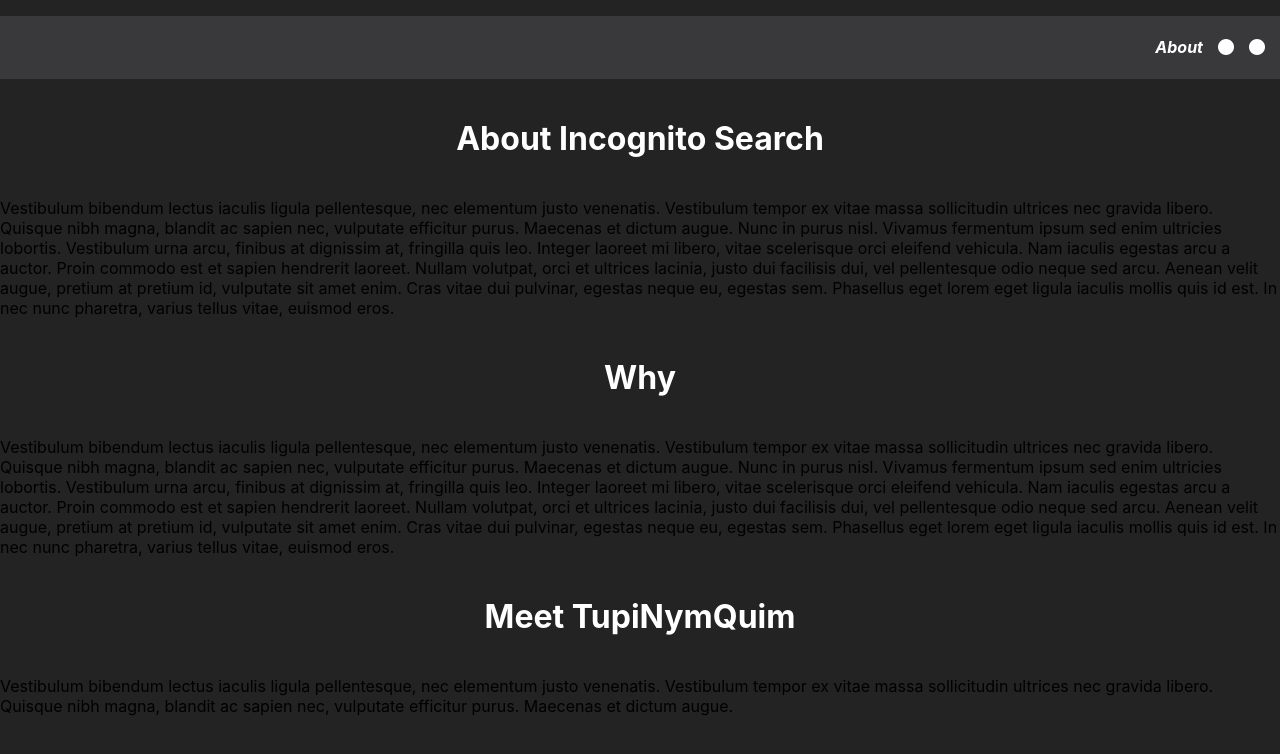
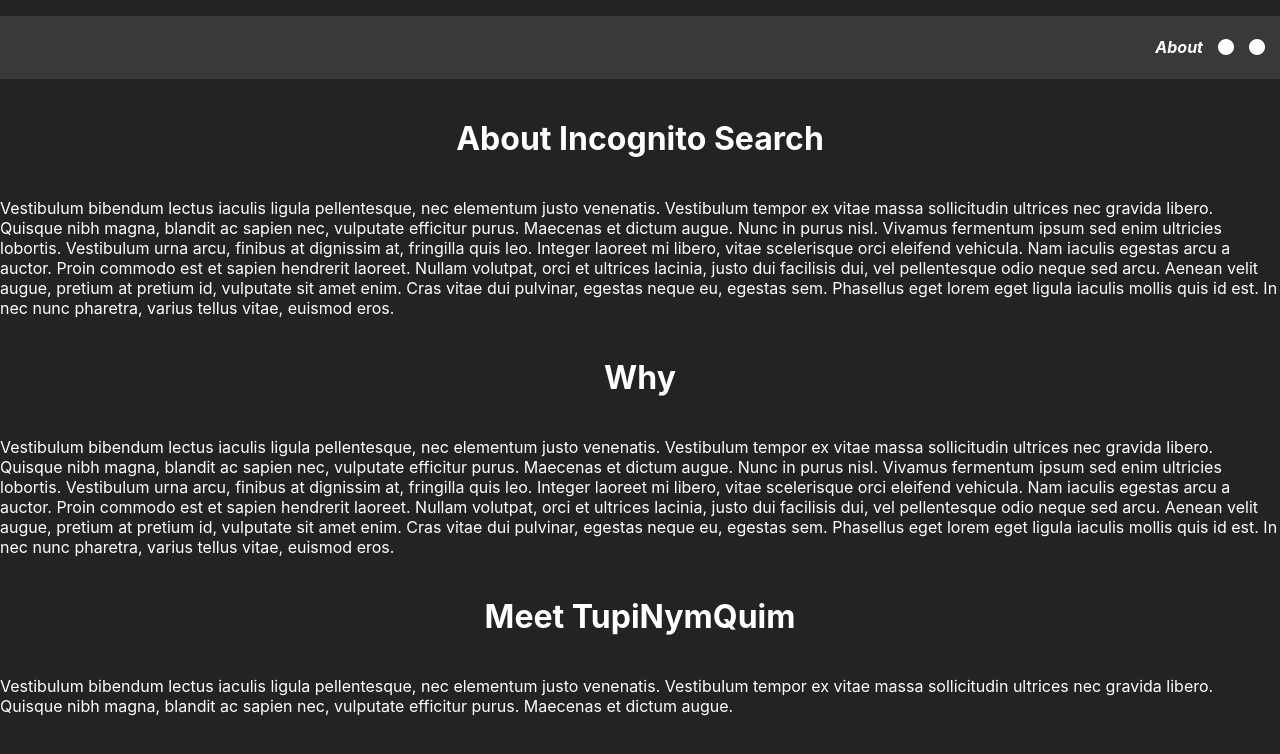
Before and after one commit to TupiNymQuim/Incognito, a Next.js app in the folder front/: page /about in a window 1280 px wide. Shown: the top 754 px of the page. Built offline with nearby package versions, Linux system fonts and the light colour scheme.

Commit message:
adding README + starting about

```diff
--- a/front/styles/about.module.css
+++ b/front/styles/about.module.css
@@ -27,3 +27,8 @@
 {
     color: white;
 }
+
+.main_container p
+{
+    color: white;
+}
```
Also changed, not shown: 1 other file (tests, documents, lock files or other folders).
